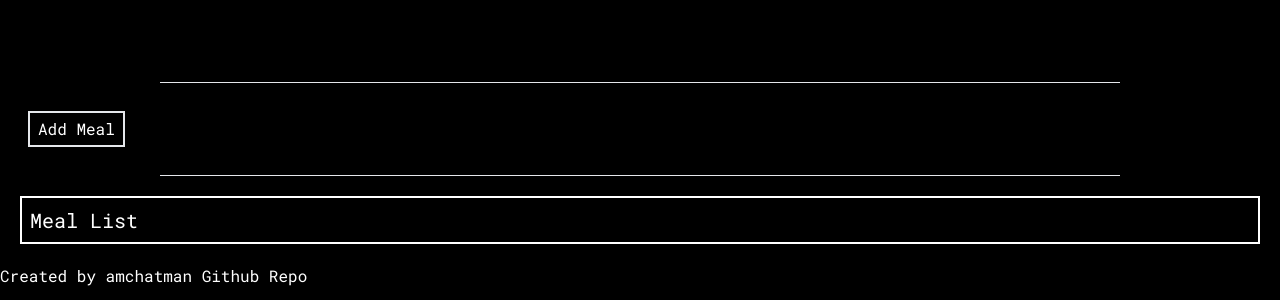
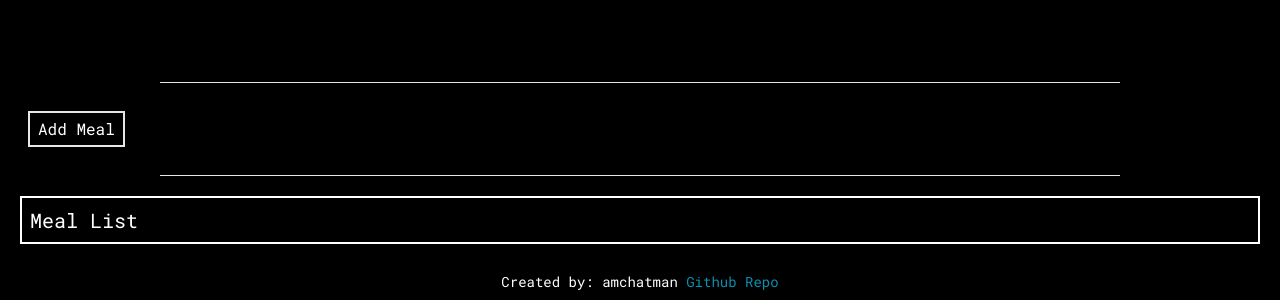
Before and after one commit to amchatman/Calorie-caculator, a website: page src/index.html in a window 1280 px wide. Shown: the part 1391-1691 px from the top of the page. Drawn offline with nearby package versions, Linux system fonts and the light colour scheme.

Commit message:
Footer -Update footer link -Style footer

```diff
--- a/src/index.html
+++ b/src/index.html
@@ -65,9 +65,9 @@
             <h1 class="text-xl">Meal List</h1>
         </section>
    </main>
-   <footer>
-        <span>Created by amchatman</span>
-        <a href="#">Github Repo</a>
+   <footer class="text-sm text-center p-2">
+        <span>Created by: amchatman</span>
+        <a href="https://github.com/amchatman/Calorie-caculator" class="text-cyan-600">Github Repo</a>
    </footer>
    <script src="script.js"></script>
 </body>
```
Also changed, not shown: dist/output.css.
